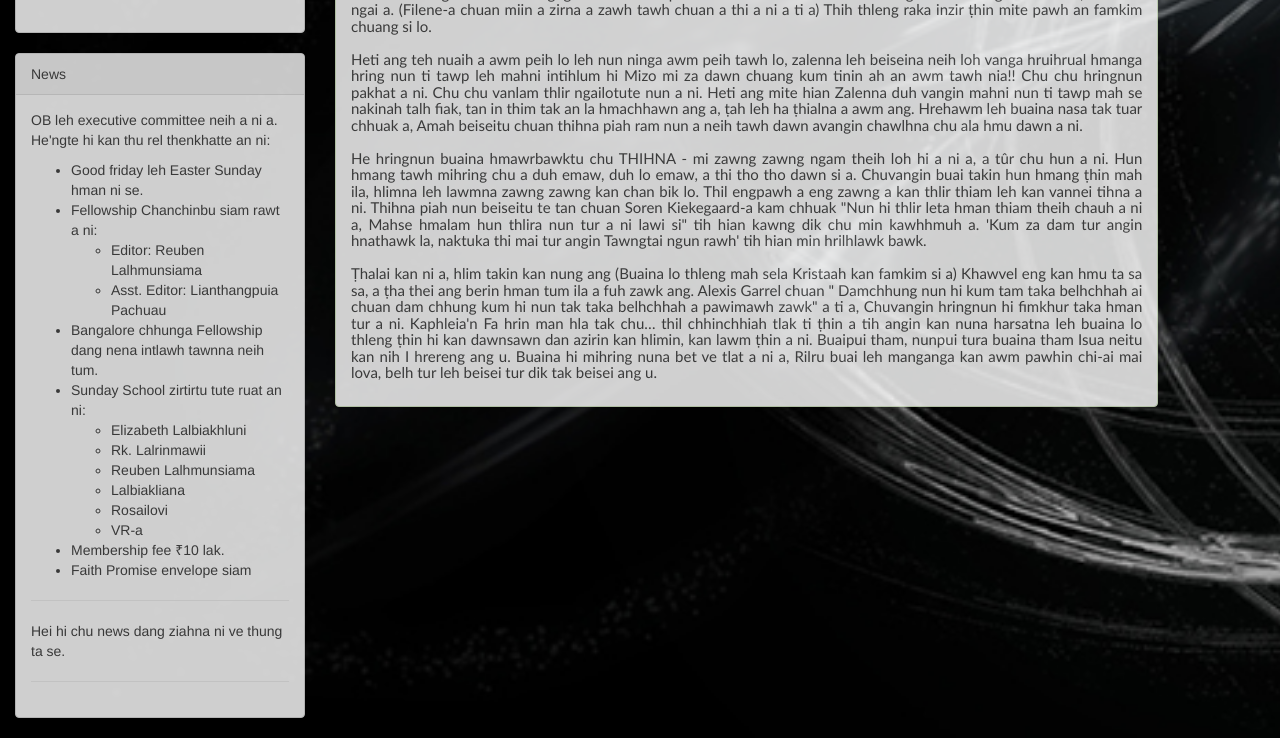
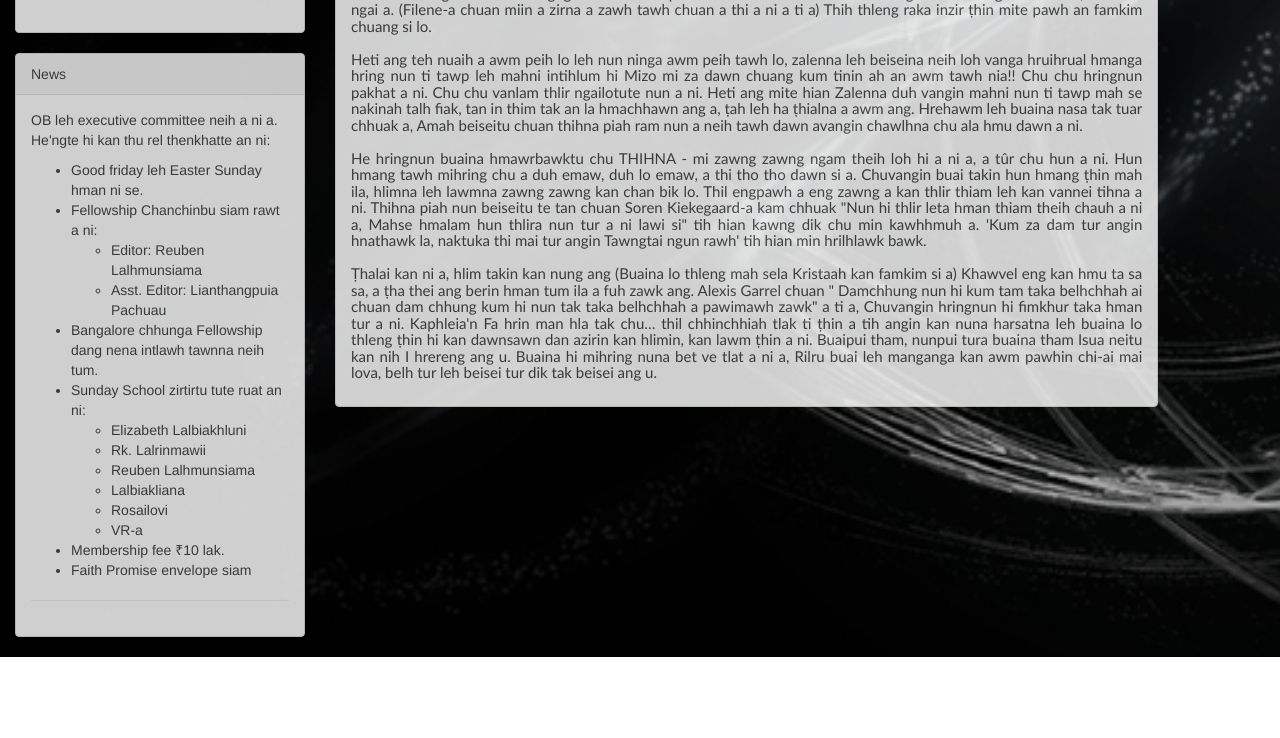
Before and after one commit to ReubenSiama/hualreu, a plain HTML site: page index.html in a window 1280 px wide. Shown: the part 483-1221 px from the top of the page. After the commit the page ends 1140 px from the top, so only its background shows below. Drawn offline with nearby package versions, Linux system fonts and the light colour scheme.

Commit message:
Update index.html

```diff
--- a/index.html
+++ b/index.html
@@ -98,8 +98,6 @@
       <li>Faith Promise envelope siam</li>
     </ul>
     <hr>
-    <p>Hei hi chu news dang ziahna ni ve thung ta se.</p>
-    <hr>
     </div>
   </div>
 </div>
```
